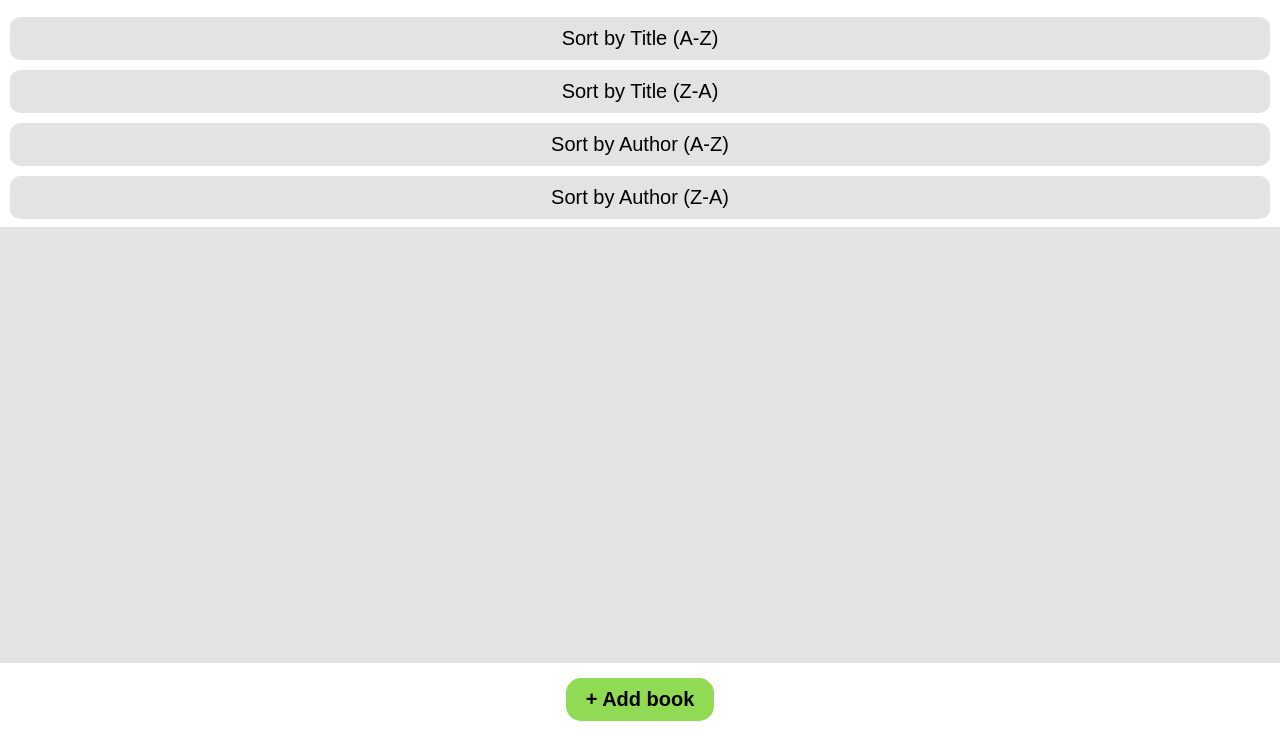
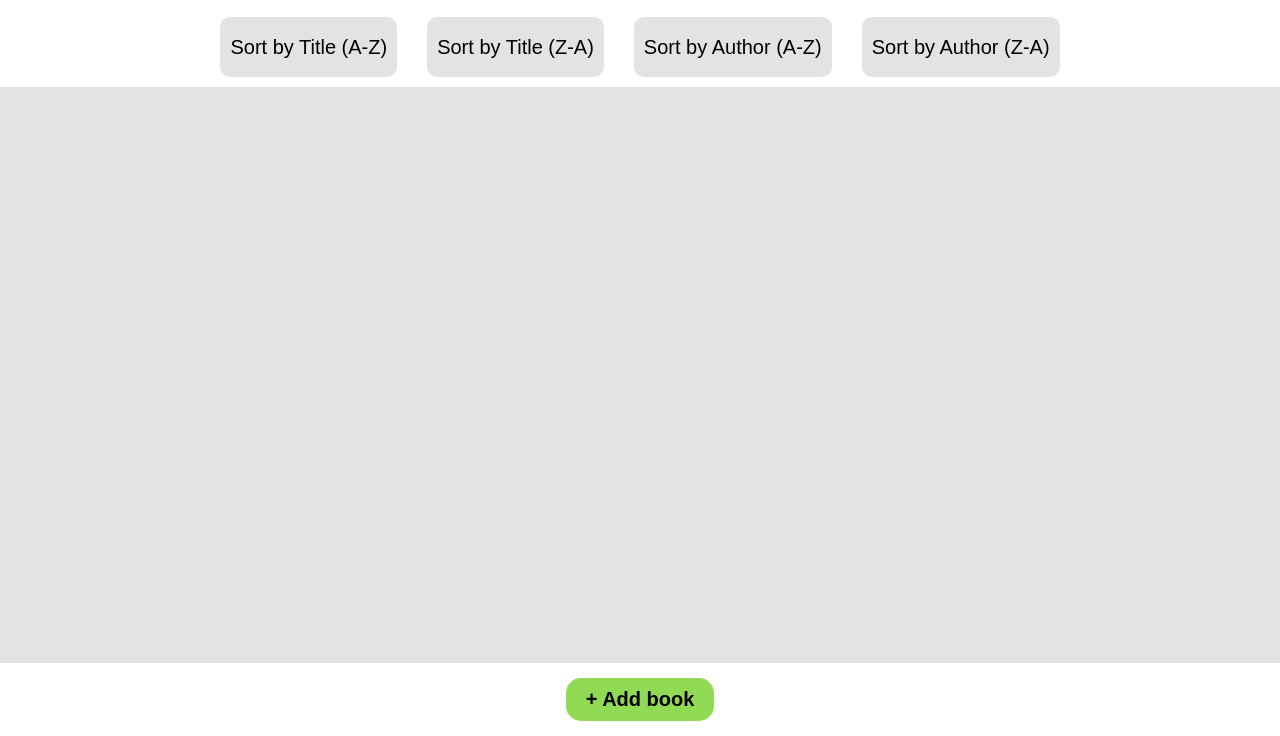
Before and after one commit to Lewoczegg/Book-Library, a website: page index.html in a window 1280 px wide. Both pictures are taken after a click on the button 1245 px from the left and 40 px from the top of the page. Shown: the part 64-800 px from the top of the page. Drawn offline with Linux system fonts and the light colour scheme.

Commit message:
Add desktop layout

```diff
--- a/css/styles.css
+++ b/css/styles.css
@@ -245,3 +245,19 @@ footer > #add-book {
 footer > #add-book:hover {
     background-color: #70ad3d;
 }
+
+@media screen and (min-width: 800px){
+    .book-container {
+        display: grid;
+        grid-template-columns: repeat(auto-fit, minmax(400px, 1fr));
+    }
+
+    .menu {
+        flex-direction: row;
+        justify-content: center;
+    }
+
+    .menu.toggle {
+        height: 70px;
+    }
+}
```
